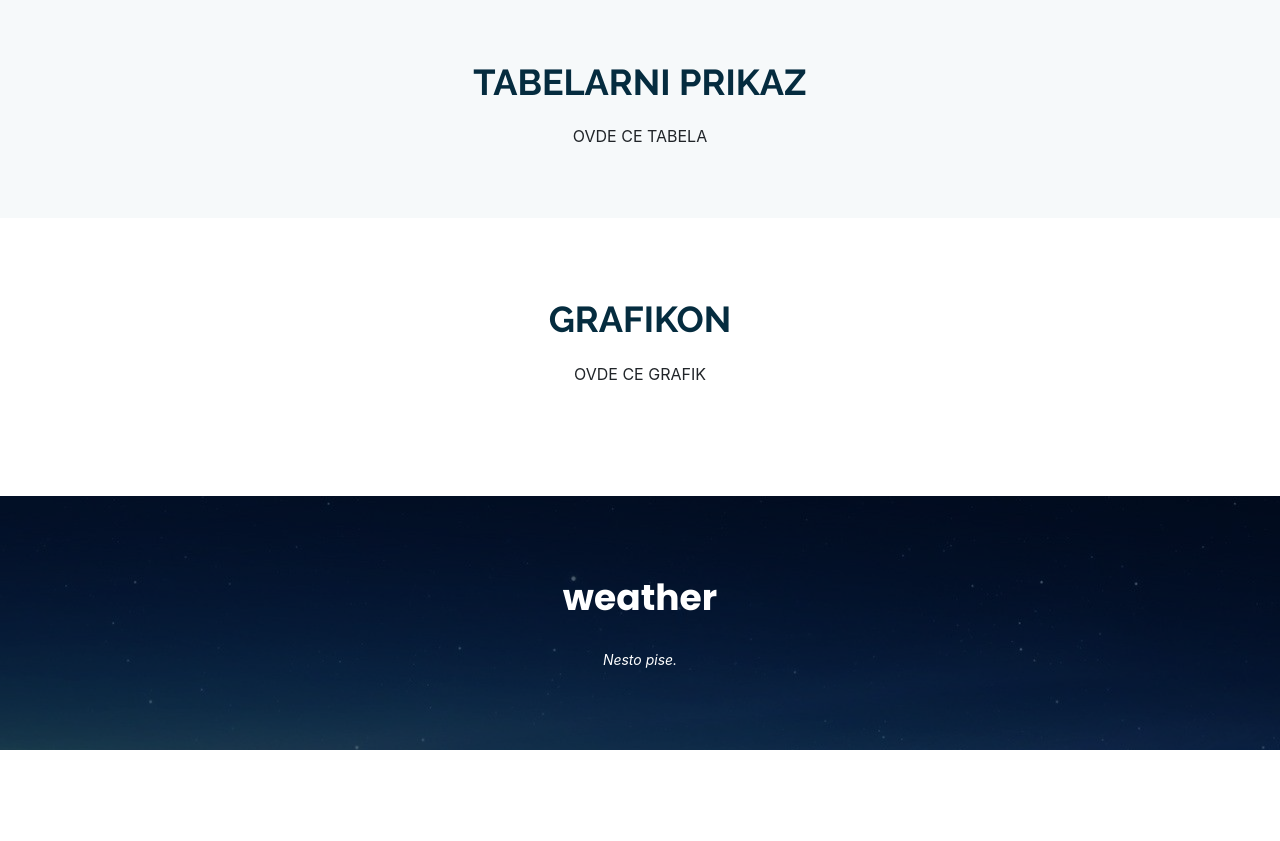
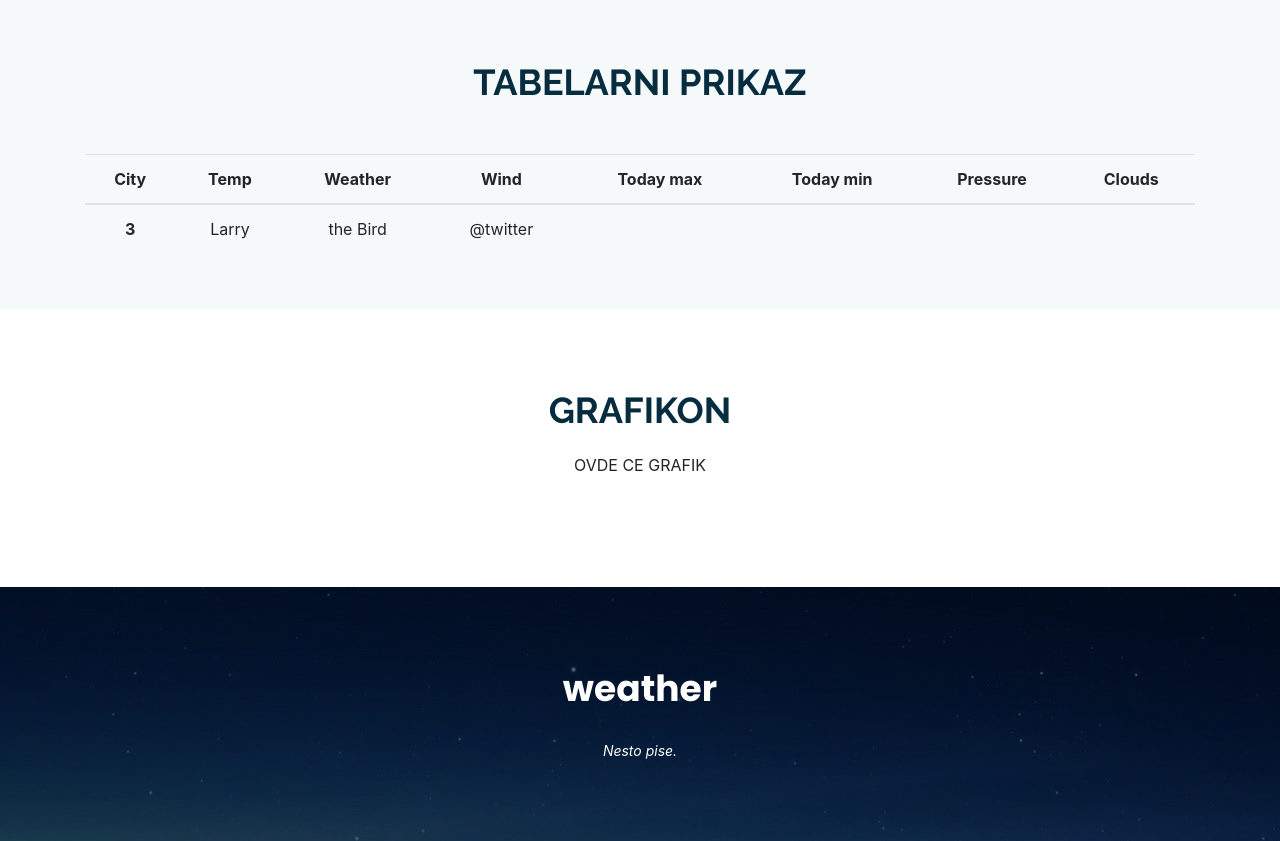
Before and after one commit to Damjan032/weatherHCI, a React (Create React App) app in the folder weather-ui/: page / in a window 1280 px wide. Shown: the part 1020-1861 px from the top of the page. Before the commit the page ends 1770 px from the top, so only its background shows below. Built offline with nearby package versions, Linux system fonts and the light colour scheme.

Commit message:
Tabel 0.1

```diff
--- a/weather-ui/public/index.html
+++ b/weather-ui/public/index.html
@@ -41,7 +41,7 @@
       work correctly both with client-side routing and a non-root public URL.
       Learn how to configure a non-root public URL by running `npm run build`.
     -->
-    <title>React App</title>
+    <title>Weather</title>
   </head>
   <body>
     <noscript>You need to enable JavaScript to run this app.</noscript>
--- a/weather-ui/src/App.js
+++ b/weather-ui/src/App.js
@@ -9,18 +9,44 @@ import 'react-confirm-alert/src/react-confirm-alert.css'; // Import css
 
 
 class App extends React.Component{
-    inputLisener = (parm) => {
-        console.log(parm);
+    constructor(props) {
+        super(props);
+        this.citys = [];
+        this.citysCurrent = [];
+        this.citys5Days = [];
+    };
+    inputLisener = (cityWeather) => {
+        console.log(cityWeather.data.sys);
+        let pomCity = {
+            name: cityWeather.data.name,
+            country : cityWeather.data.sys.country,
+            weather :  cityWeather.data.weather[0],
+            main : cityWeather.data.main,
+            wind : cityWeather.data.wind
+        };
+        if(this.citys.includes(pomCity.name)){
+            confirmAlert({
+                title: 'Already exist',
+                message: pomCity.name +' is already on list.',
+                buttons: [
+                    {
+                        label: 'OK',
+                        onClick: () => {}
+                    }
+                ]
+            });
+            return 1;
+        }
+        this.citys.push(pomCity.name);
+        console.log(this.citysCurrent);
+        this.citysCurrent.push(pomCity);
+        console.log(this.citys);
         confirmAlert({
-            title: 'Confirm to submit',
-            message: 'Are you sure to do this.',
+            title: 'Success',
+            message: pomCity.name + ' added on list',
             buttons: [
                 {
-                    label: 'Yes',
-                    onClick: () => {}
-                },
-                {
-                    label: 'No',
+                    label: 'OK',
                     onClick: () => {}
                 }
             ]
@@ -77,11 +103,8 @@ class App extends React.Component{
 
                         <div className="section-title">
                             <h2>Tabelarni prikaz</h2>
-                            <TableInput/>
                         </div>
-                        <div className="row">
-
-                        </div>
+                        <TableInput citys={this.citysCurrent}/>
 
                     </div>
                 </section>
--- a/weather-ui/src/CityInput.js
+++ b/weather-ui/src/CityInput.js
@@ -18,12 +18,12 @@ class CityInput extends React.Component {
 
     addCity = () => {
 
-        axios.get("https://api.openweathermap.org/data/2.5/forecast?q="+this.city +"&appid=6c4b3a3b02a04f0626ff97606e9453fd")
+        axios.get("https://api.openweathermap.org/data/2.5/weather?q="+this.city +"&appid=6c4b3a3b02a04f0626ff97606e9453fd")
             .then(res => {
                 console.log("Urosao zahtev")
                 this.props.toggleOverlay(res);
             }).catch((response) => {
-            if (this.city == '') {
+            if (this.city === '') {
                 confirmAlert({
                     title: "Empty",
                     message: "Please enter the name of the city",
--- a/weather-ui/src/TableInput.js
+++ b/weather-ui/src/TableInput.js
@@ -1,12 +1,91 @@
 import React from 'react';
 import './App.css';
+import axios from 'axios';
+import { confirmAlert } from 'react-confirm-alert'; // Import
+import 'react-confirm-alert/src/react-confirm-alert.css'; // Import css
+class TableInput extends React.Component {
+    constructor(props) {
+        super(props);
+    };
 
-function TableInput() {
-    return (
-        <div>
-            <p>OVDE CE TABELA</p>
-        </div>
-    );
+    handleChange(event) {
+        this.city = event.target.value.trim();
+        console.log(this.city);
+
+    };
+
+
+    addCity = () => {
+
+        axios.get("https://api.openweathermap.org/data/2.5/weather?q="+this.city +"&appid=6c4b3a3b02a04f0626ff97606e9453fd")
+            .then(res => {
+                console.log("Urosao zahtev")
+                this.props.toggleOverlay(res);
+            }).catch((response) => {
+            if (this.city === '') {
+                confirmAlert({
+                    title: "Empty",
+                    message: "Please enter the name of the city",
+                    buttons: [
+                        {
+                            label: 'OK',
+                            onClick: () => {
+                            }
+                        }
+                    ]
+                });
+            } else {
+
+                confirmAlert({
+                    title: "Not fount",
+                    message: "Sorry, we can't found " + this.city,
+                    buttons: [
+                        {
+                            label: 'OK',
+                            onClick: () => {
+                            }
+                        }
+                    ]
+                });
+            }
+
+        } );
+    };
+    render() {
+        return (
+            <table className="table table-hover">
+                <thead >
+                <tr>
+                    <th scope="col">City</th>
+                    <th scope="col">Temp</th>
+                    <th scope="col">Weather</th>
+                    <th scope="col">Wind</th>
+                    <th scope="col">Today max</th>
+                    <th scope="col">Today min</th>
+                    <th scope="col">Pressure</th>
+                    <th scope="col">Clouds</th>
+                </tr>
+                </thead>
+                <tbody>
+                {this.props.citys.map(city => (
+                    <tr>
+                        <td><img src={"https://www.countryflags.io/"+city.country+"/shiny/32.png"}/></td>
+                        <td>Larry</td>
+                        <td>the Bird</td>
+                        <td>@twitter</td>
+                    </tr>
+                ))}
+                <tr>
+                    <th scope="row">3</th>
+                    <td>Larry</td>
+                    <td>the Bird</td>
+                    <td>@twitter</td>
+                </tr>
+                </tbody>
+            </table>
+
+        );
+    }
 }
 
 export default TableInput;
```
